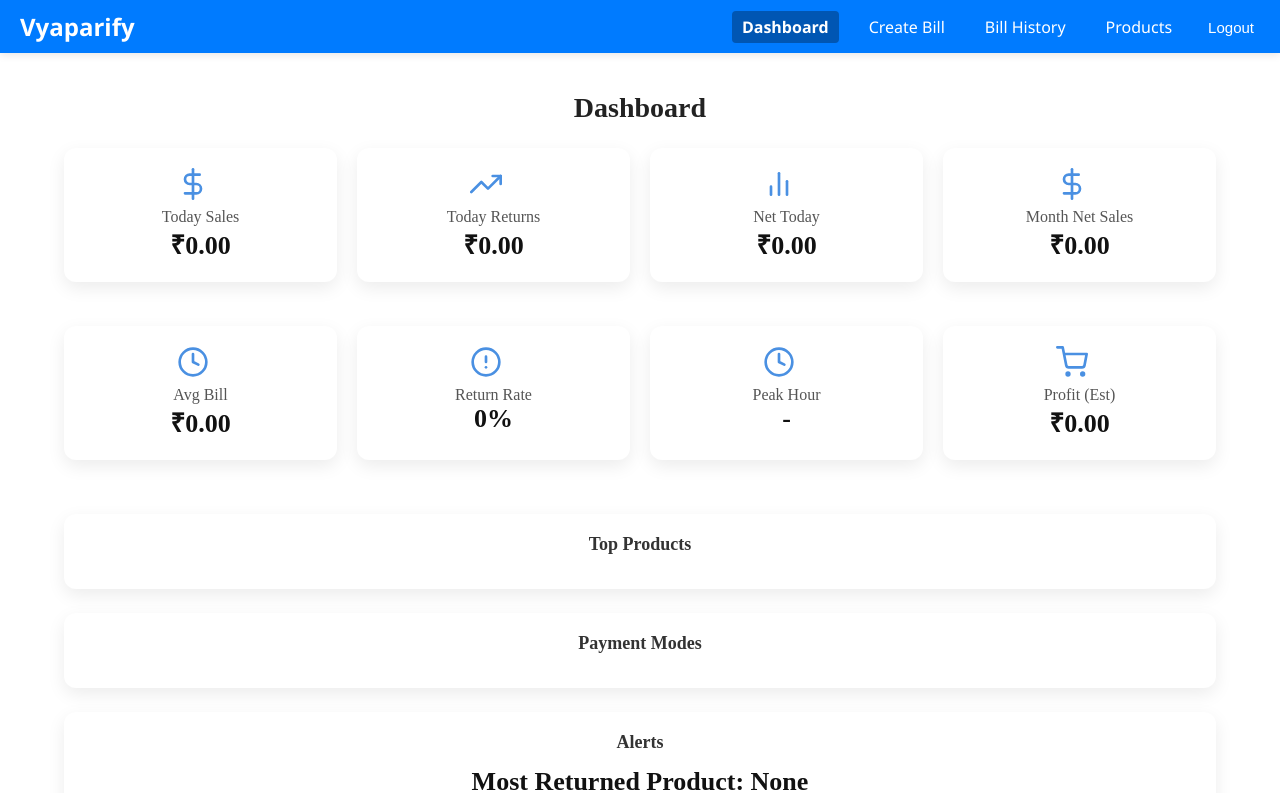
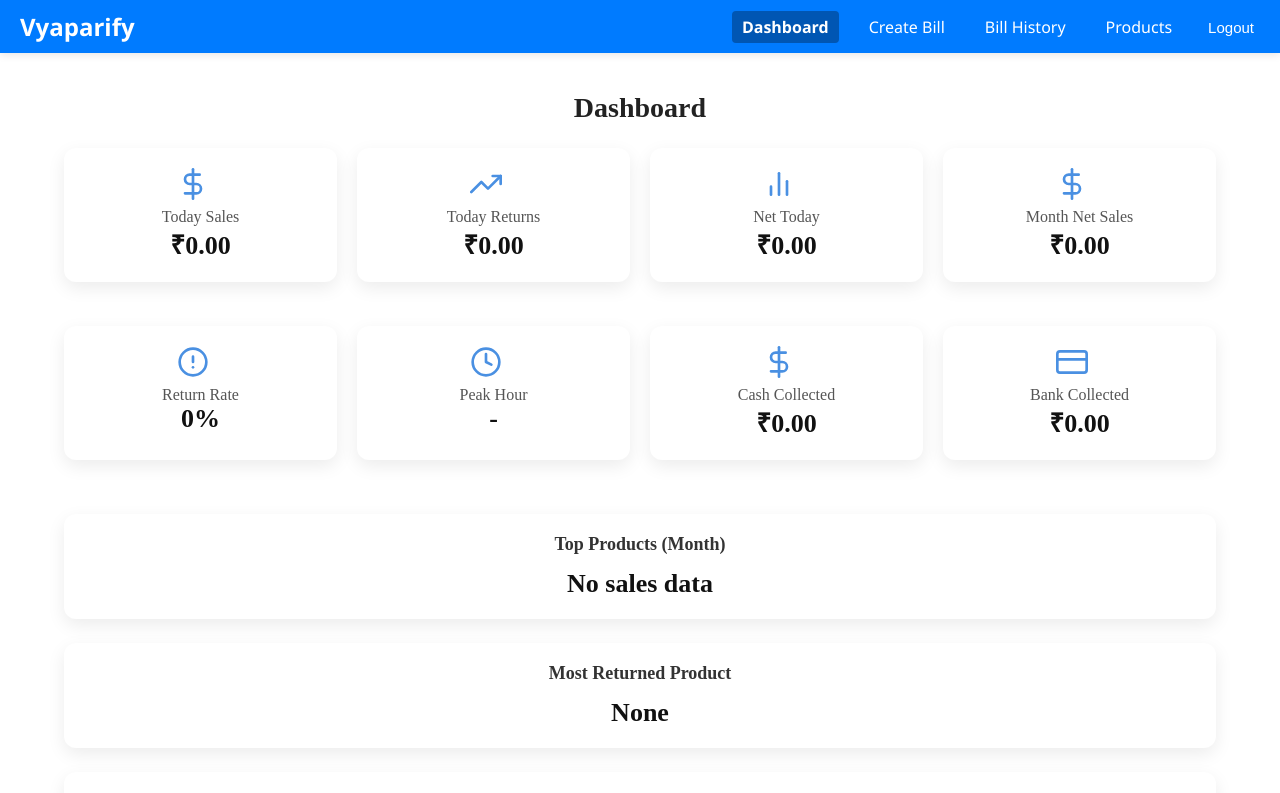
Before and after one commit to asxxfaq/Vyaparify, a React (Vite) app: page / in a window 1280 px wide. Shown: the top 793 px of the page. Built offline with nearby package versions, Linux system fonts and the light colour scheme; sample sign-in values are in the browser's storage.

Commit message:
first commit

```diff
--- a/src/pages/Dashboard.jsx
+++ b/src/pages/Dashboard.jsx
@@ -89,11 +89,18 @@ export default function Dashboard() {
       .slice(0, 5);
   }, [monthBills]);
 
+  //  PAYMENT SPLIT
   const paymentSplit = useMemo(() => {
-    const map = {};
+    const map = { CASH: 0, BANK: 0 };
     monthBills.forEach(b => {
-      const m = b.paymentMode || "CASH";
-      map[m] = (map[m] || 0) + b.summary.total;
+      if (!b.payment) return;
+      const { method, cash = 0, bank = 0 } = b.payment;
+      if (method === "CASH") map.CASH += cash;
+      else if (method === "BANK") map.BANK += bank;
+      else if (method === "SPLIT") {
+        map.CASH += cash;
+        map.BANK += bank;
+      }
     });
     return map;
   }, [monthBills]);
@@ -134,23 +141,45 @@ export default function Dashboard() {
         <Card icon={<FiTrendingUp />} title="Today Returns" value={`₹${todayTotals.returns.toFixed(2)}`} />
         <Card icon={<FiBarChart2 />} title="Net Today" value={`₹${netToday.toFixed(2)}`} />
         <Card icon={<FiDollarSign />} title="Month Net Sales" value={`₹${netMonth.toFixed(2)}`} />
-        <Card icon={<FiClock />} title="Avg Bill" value={`₹${avgBill.toFixed(2)}`} />
         <Card icon={<FiAlertCircle />} title="Return Rate" value={`${returnRate}%`} />
         <Card icon={<FiClock />} title="Peak Hour" value={peakHour ? `${peakHour}:00` : "-"} />
-        <Card icon={<FiShoppingCart />} title="Profit (Est)" value={`₹${profit.toFixed(2)}`} />
+        <Card icon={<FiDollarSign />} title="Cash Collected" value={`₹${paymentSplit.CASH.toFixed(2)}`} />
+        <Card icon={<FiCreditCard />} title="Bank Collected" value={`₹${paymentSplit.BANK.toFixed(2)}`} />
       </div>
 
-      <section className="card">
-        <h3>Top Products</h3>
-        {topProducts.map(([code, p]) => (
-          <p key={code}>
-            {code} — {p.name} ({p.qty} sold)
-          </p>
-        ))}
-      </section>
+
+<section className="card">
+  <h3>Top Products (Month)</h3>
+  {topProducts.length ? (
+    topProducts.map(([code, p]) => (
+      <p key={code}>
+        <strong>{p.name}</strong> — {p.qty} sold
+      </p>
+    ))
+  ) : (
+    <p>No sales data</p>
+  )}
+</section>
+
+
+<section className="card">
+  <h3>Most Returned Product</h3>
+  {mostReturnedProduct ? (
+    <p>
+      <strong>{products.find(p => p.id === mostReturnedProduct)?.name || mostReturnedProduct}</strong> —{" "}
+      {bills
+        .filter(b => b.type === "RETURN")
+        .flatMap(b => b.items)
+        .filter(i => i.productId === mostReturnedProduct)
+        .reduce((sum, i) => sum + i.qty, 0)} returned
+    </p>
+  ) : (
+    <p>None</p>
+  )}
+</section>
 
       <section className="card">
-        <h3>Payment Modes</h3>
+        <h3>Payment Modes (Month)</h3>
         {Object.entries(paymentSplit).map(([m, v]) => (
           <p key={m}>
             {m}: ₹{v.toFixed(2)}
```
